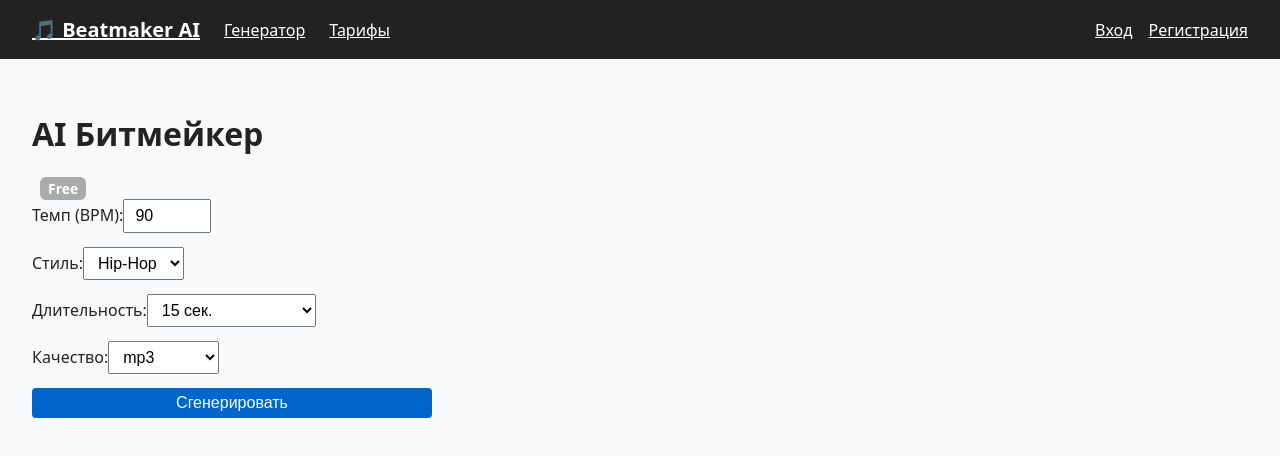
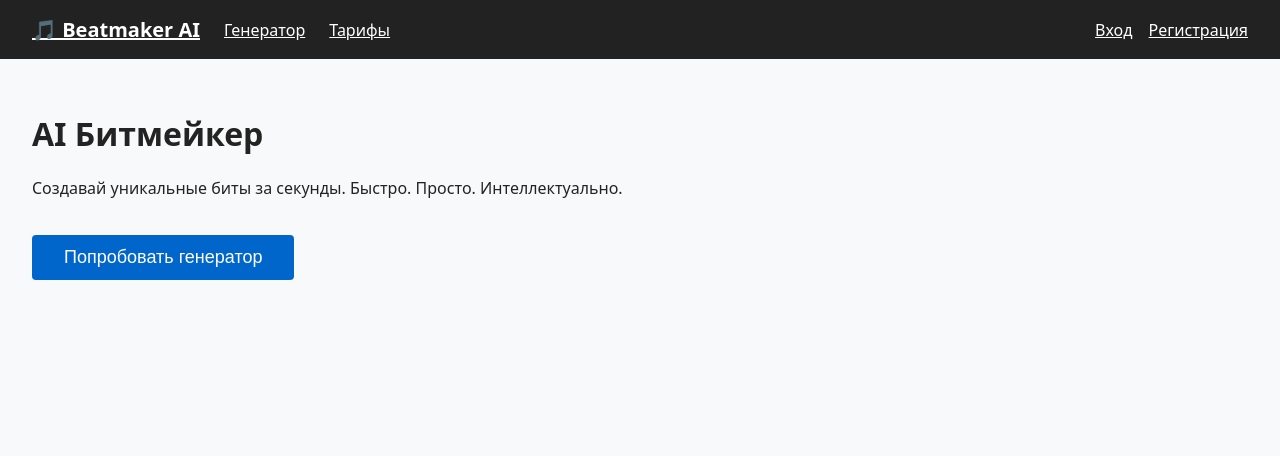
Before and after one commit to alltesting77/beatmaker-ai-frontend, a Next.js app: page / in a window 1280 px wide. Shown: the top 456 px of the page. Built offline with nearby package versions, Linux system fonts and the light colour scheme.

Commit message:
Update index.tsx

```diff
--- a/pages/index.tsx
+++ b/pages/index.tsx
@@ -1,32 +1,15 @@
-import { BeatForm } from '../components/BeatForm';
-import { PlanBadge } from '../components/PlanBadge';
-
-type GenerateParams = {
-  bpm: number;
-  style: string;
-  duration: number;
-  quality: string;
-};
+import Link from "next/link";
 
 export default function Home() {
-  // Заглушка: текущий план и user
-  const userPlan = {
-    name: "Free",
-    allowedStyles: ["Hip-Hop", "Trap", "Pop"],
-    durations: [15],
-    qualities: ["mp3"],
-  };
-
-  const handleGenerate = (params: GenerateParams) => {
-    // TODO: обработка генерации (API)
-    alert(`Генерация: ${JSON.stringify(params)}`);
-  };
-
   return (
     <main>
       <h1>AI Битмейкер</h1>
-      <PlanBadge plan={userPlan.name} />
-      <BeatForm userPlan={userPlan} onGenerate={handleGenerate} />
+      <p>Создавай уникальные биты за секунды. Быстро. Просто. Интеллектуально.</p>
+      <Link href="/generate">
+        <button style={{ marginTop: 20, fontSize: 18, padding: "12px 32px" }}>
+          Попробовать генератор
+        </button>
+      </Link>
     </main>
   );
 }
```
